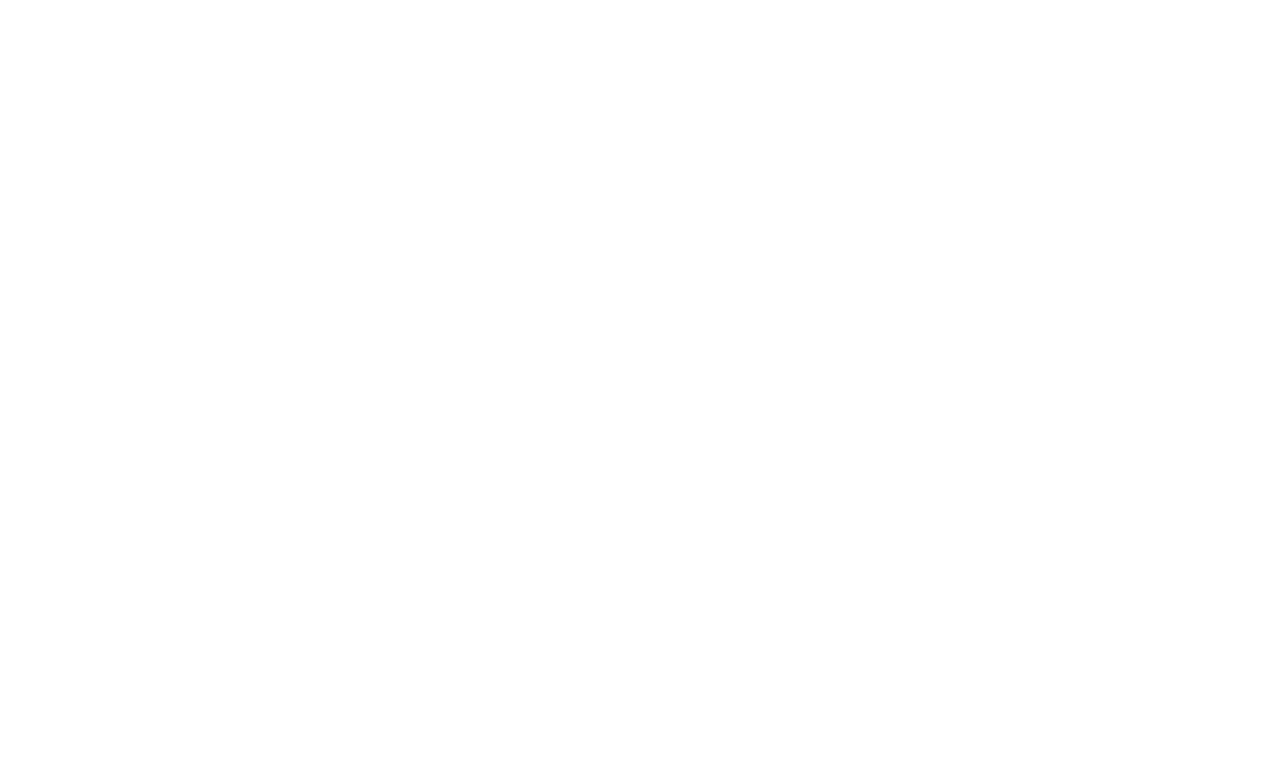
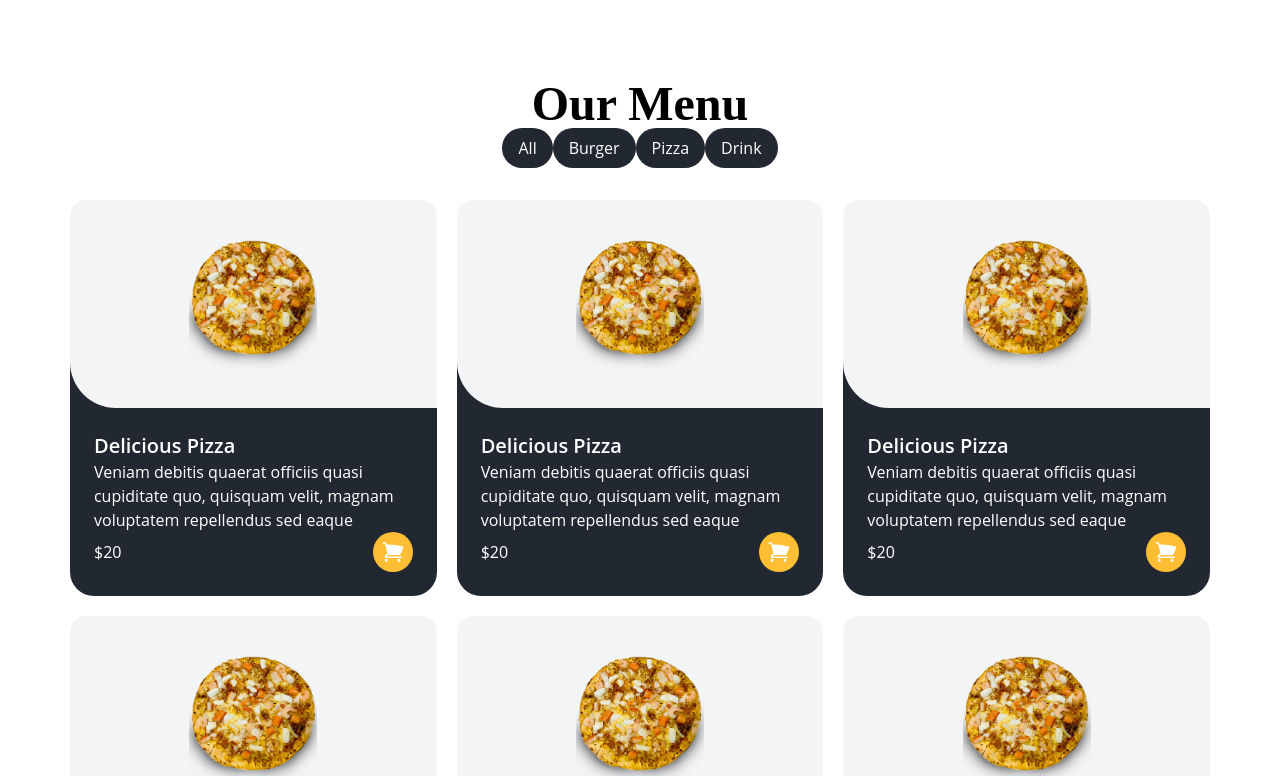
Before and after one commit to EnesSVN/mealMaster, a Next.js app: page / in a window 1280 px wide. Shown: the part 1120-1896 px from the top of the page. Before the commit the page ends 1200 px from the top, so only its background shows below. Built offline with nearby package versions, Linux system fonts and the light colour scheme.

Commit message:
[CREATED] menu wrapper and items

```diff
--- /dev/null
+++ b/components/product/MenuItem.tsx
@@ -0,0 +1,38 @@
+import Image from "next/image";
+import React from "react";
+import Title from "../ui/Title";
+import BasketLogo from "../ui/BasketLogo";
+
+function MenuItem() {
+  return (
+    <div className=" bg-secondary group/item rounded-3xl">
+      <div className=" w-full bg-gray-100 flex justify-center py-10 rounded-bl-[46px] rounded-t-2xl">
+        <div className=" relative w-32 h-32 ">
+          <Image
+            src="/images/pizza.png"
+            alt=""
+            layout="fill"
+            objectFit="cover"
+            className=" group-hover/item:scale-125 transition-all duration-500 ease-in-out"
+          />
+        </div>
+      </div>
+      <div className=" p-6 text-white">
+        <h4 className=" text-xl font-semibold">Delicious Pizza</h4>
+        <p className=" text-base">
+          Veniam debitis quaerat officiis quasi cupiditate quo, quisquam velit,
+          magnam voluptatem repellendus sed eaque
+        </p>
+        <div className=" flex justify-between items-center ">
+          <span>$20</span>
+          <button className=" bg-primary w-10 h-10 rounded-full !p-0 flex justify-center items-center">
+            {" "}
+            <BasketLogo />{" "}
+          </button>
+        </div>
+      </div>
+    </div>
+  );
+}
+
+export default MenuItem;
--- /dev/null
+++ b/components/product/MenuWrapper.tsx
@@ -0,0 +1,32 @@
+import React from "react";
+import Title from "../ui/Title";
+import WrapperButton from "../ui/WrapperButton";
+import MenuItem from "./MenuItem";
+
+function MenuWrapper() {
+  return (
+    <div className=" container mx-auto mb-16 ">
+      <div className="flex flex-col items-center w-full">
+        <Title text="Our Menu" MyClassName="text-5xl" />
+        <div>
+          <WrapperButton text="All" />
+          <WrapperButton text="Burger" />
+          <WrapperButton text="Pizza" />
+          <WrapperButton text="Drink" />
+        </div>
+      </div>
+
+      <div className=" mt-8 grid md:grid-cols-3 sm:grid-cols-2 grid-cols-1 gap-5">
+        <MenuItem />
+        <MenuItem />
+        <MenuItem />
+        <MenuItem />
+        <MenuItem />
+        <MenuItem />
+        <MenuItem />
+      </div>
+    </div>
+  );
+}
+
+export default MenuWrapper;
--- /dev/null
+++ b/components/ui/WrapperButton.tsx
@@ -0,0 +1,15 @@
+import React from "react";
+
+type Props = {
+  text: string;
+};
+
+function WrapperButton({ text }: Props) {
+  return (
+    <button className=" px-4 py-2 bg-secondary rounded-3xl text-white ">
+      {text}
+    </button>
+  );
+}
+
+export default WrapperButton;
--- a/package.json
+++ b/package.json
@@ -4,8 +4,8 @@
   "private": true,
   "scripts": {
     "dev": "next dev",
-    "build": "next build",
-    "start": "next start",
+    "build": "next build -p 8080",
+    "start": "next start -p 8080",
     "lint": "next lint"
   },
   "dependencies": {
--- a/pages/home/index.tsx
+++ b/pages/home/index.tsx
@@ -1,11 +1,13 @@
 import Campaigns from "@/components/layout/Campaigns";
 import Carousel from "@/components/layout/Carousel";
+import MenuWrapper from "@/components/product/MenuWrapper";
 
 const Home = () => {
   return (
     <div className="">
       <Carousel />
       <Campaigns />
+      <MenuWrapper />
     </div>
   );
 };
```
